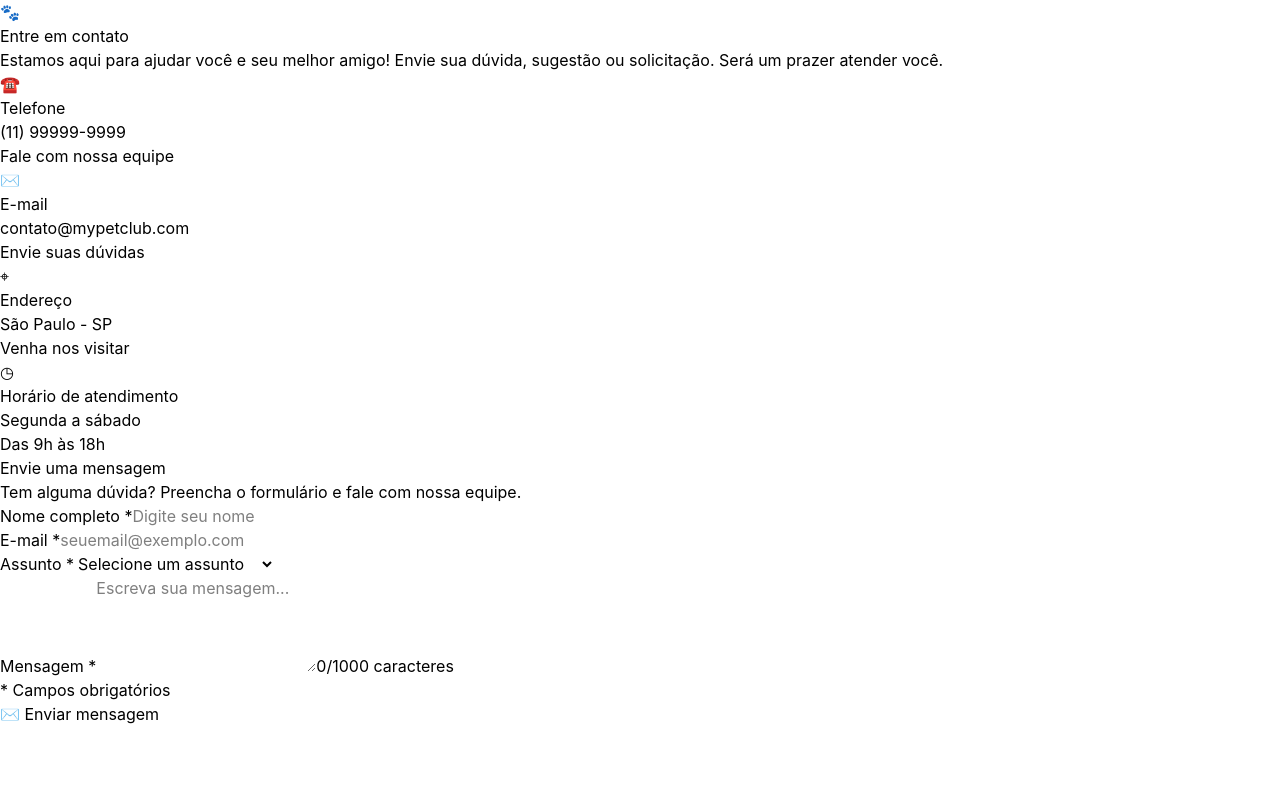
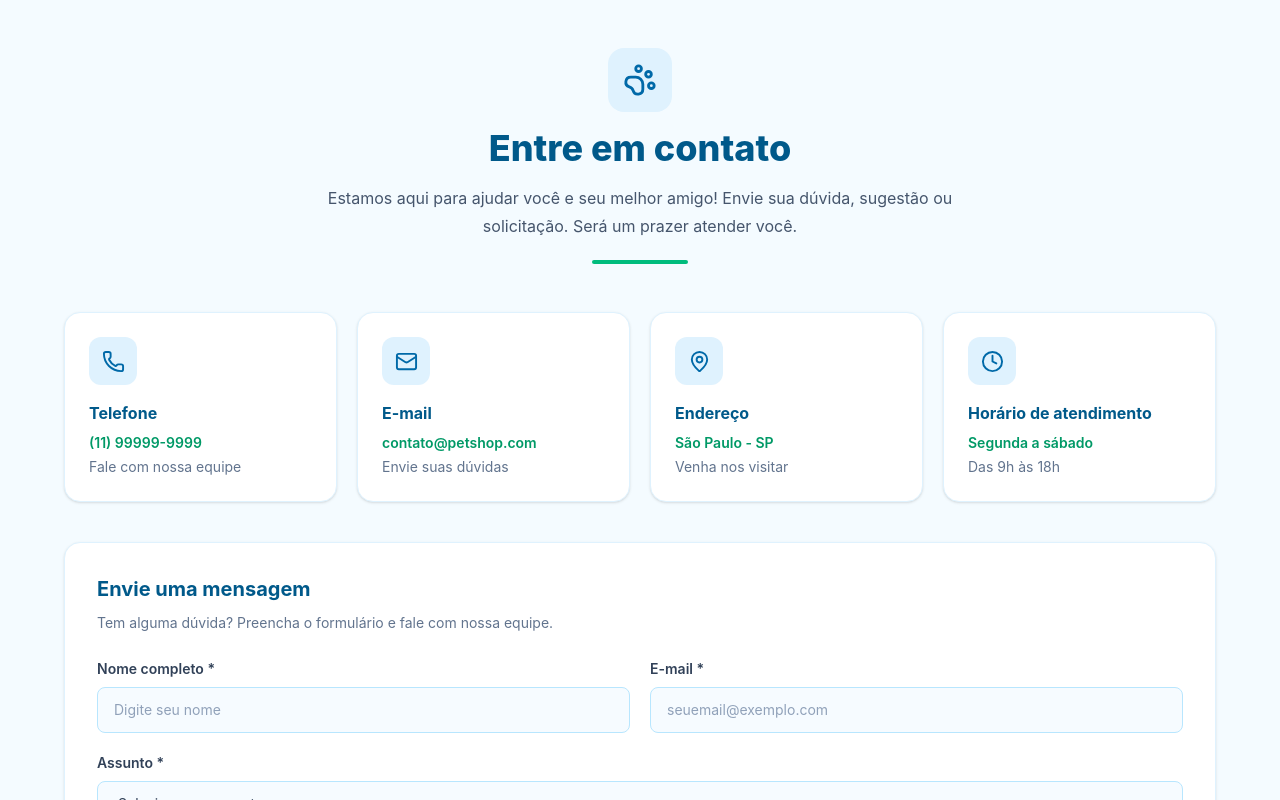
Before and after one commit to CHP-Front-End/CHP-II, a React (Vite) app: page /contato in a window 1280 px wide. Shown: the top 800 px of the page. Built offline with nearby package versions, Linux system fonts and the light colour scheme.

Commit message:
style: Inserindo a estilização da página contato

```diff
--- a/src/pages/Contato.jsx
+++ b/src/pages/Contato.jsx
@@ -1,5 +1,20 @@
+
+
+
+
+
+
 
 import { useState } from "react";
+import {
+    PawPrint,
+    Phone,
+    Mail,
+    MapPin,
+    Clock,
+    Send,
+} from "lucide-react";
+
 export default function Contato() {
     const [formulario, setFormulario] = useState({
         nome: "",
@@ -12,30 +27,33 @@ export default function Contato() {
 
     const informacoes = [
         {
-            icone: "☎",
+            icone: Phone,
             titulo: "Telefone",
             descricao: "(11) 99999-9999",
             detalhe: "Fale com nossa equipe",
         },
         {
-            icone: "✉",
+            icone: Mail,
             titulo: "E-mail",
-            descricao: "contato@mypetclub.com",
+            descricao: "contato@petshop.com",
             detalhe: "Envie suas dúvidas",
         },
         {
-            icone: "⌖",
+            icone: MapPin,
             titulo: "Endereço",
             descricao: "São Paulo - SP",
             detalhe: "Venha nos visitar",
         },
         {
-            icone: "◷",
+            icone: Clock,
             titulo: "Horário de atendimento",
             descricao: "Segunda a sábado",
             detalhe: "Das 9h às 18h",
         },
     ];
+
+    const estiloInput =
+        "w-full rounded-lg border border-sky-200 bg-sky-50/60 px-4 py-3 text-sm text-slate-700 outline-none transition placeholder:text-slate-400 focus:border-emerald-500 focus:bg-white focus:ring-2 focus:ring-emerald-100";
 
     function handleChange(event) {
         const { name, value } = event.target;
@@ -50,6 +68,7 @@ export default function Contato() {
 
     function handleSubmit(event) {
         event.preventDefault();
+
         setEnviado(true);
 
         setFormulario({
@@ -61,59 +80,88 @@ export default function Contato() {
     }
 
     return (
-        <main className="contato">
-            <div className="contato-container">
-                <header className="contato-header">
-                    <div className="contato-pata">🐾</div>
+        <main className="min-h-screen bg-sky-50/70 px-4 py-12 sm:px-6 lg:px-8">
+            <div className="mx-auto max-w-6xl">
+                {/* Cabeçalho */}
+                <header className="mb-12 text-center">
+                    <div className="mx-auto mb-4 flex h-16 w-16 items-center justify-center rounded-2xl bg-sky-100 text-sky-700">
+                        <PawPrint size={34} />
+                    </div>
 
-                    <h1>Entre em contato</h1>
+                    <h1 className="text-3xl font-extrabold text-sky-800 sm:text-4xl">
+                        Entre em contato
+                    </h1>
 
-                    <p>
+                    <p className="mx-auto mt-4 max-w-2xl text-base leading-7 text-slate-600">
                         Estamos aqui para ajudar você e seu melhor amigo!
-                        Envie sua dúvida, sugestão ou solicitação. Será um
-                        prazer atender você.
+                        Envie sua dúvida, sugestão ou solicitação. Será um prazer
+                        atender você.
                     </p>
 
-                    <div className="contato-detalhe" />
+                    <div className="mx-auto mt-5 h-1 w-24 rounded-full bg-emerald-500" />
                 </header>
 
-                <section className="contato-informacoes">
-                    {informacoes.map((item) => (
-                        <article className="contato-card" key={item.titulo}>
-                            <div className="contato-icone">{item.icone}</div>
+                {/* Informações de contato */}
+                <section className="mb-10 grid grid-cols-1 gap-5 sm:grid-cols-2 lg:grid-cols-4">
+                    {informacoes.map((item) => {
+                        const Icone = item.icone;
 
-                            <h2>{item.titulo}</h2>
+                        return (
+                            <article
+                                key={item.titulo}
+                                className="rounded-2xl border border-sky-100 bg-white p-6 shadow-sm transition hover:-translate-y-1 hover:border-emerald-200 hover:shadow-md"
+                            >
+                                <div className="mb-4 flex h-12 w-12 items-center justify-center rounded-xl bg-sky-100 text-sky-700">
+                                    <Icone size={23} />
+                                </div>
 
-                            <p className="contato-descricao">
+                                <h2 className="font-bold text-sky-800">
+                                    {item.titulo}
+                                </h2>
+
+                                <p className="mt-2 text-sm font-semibold text-emerald-600 break-all">
                                     {item.descricao}
                                 </p>
 
-                            <p className="contato-detalhe-texto">
+                                <p className="mt-1 text-sm text-slate-500">
                                     {item.detalhe}
                                 </p>
                             </article>
-                    ))}
+                        );
+                    })}
                 </section>
 
-                <section className="contato-formulario">
-                    <h2>Envie uma mensagem</h2>
+                {/* Formulário */}
+                <section className="rounded-2xl border border-sky-100 bg-white p-6 shadow-sm sm:p-8">
+                    <div className="mb-6">
+                        <h2 className="text-xl font-bold text-sky-800">
+                            Envie uma mensagem
+                        </h2>
 
-                    <p className="contato-subtitulo">
-                        Tem alguma dúvida? Preencha o formulário e fale com
-                        nossa equipe.
+                        <p className="mt-2 text-sm leading-6 text-slate-500">
+                            Tem alguma dúvida? Preencha o formulário e fale com nossa equipe.
                         </p>
+                    </div>
 
                     {enviado && (
-                        <div className="contato-sucesso" role="status">
-                            Formulário preenchido com sucesso! Sua mensagem
-                            ainda não foi enviada para a loja.
+                        <div
+                            role="status"
+                            className="mb-5 rounded-xl border border-emerald-200 bg-emerald-50 p-3 text-sm text-emerald-800"
+                        >
+                            Formulário preenchido com sucesso! A mensagem ainda não foi
+                            enviada para a loja.
                         </div>
                     )}
 
-                    <form onSubmit={handleSubmit}>
-                        <div className="contato-campos">
-                            <div className="contato-campo">
-                                <label htmlFor="nome">Nome completo *</label>
+                    <form onSubmit={handleSubmit} className="space-y-5">
+                        <div className="grid grid-cols-1 gap-5 sm:grid-cols-2">
+                            <div>
+                                <label
+                                    htmlFor="nome"
+                                    className="mb-2 block text-sm font-semibold text-slate-700"
+                                >
+                                    Nome completo *
+                                </label>
 
                                 <input
                                     id="nome"
@@ -123,12 +171,18 @@ export default function Contato() {
                                     onChange={handleChange}
                                     placeholder="Digite seu nome"
                                     autoComplete="name"
+                                    className={estiloInput}
                                     required
                                 />
                             </div>
 
-                            <div className="contato-campo">
-                                <label htmlFor="email">E-mail *</label>
+                            <div>
+                                <label
+                                    htmlFor="email"
+                                    className="mb-2 block text-sm font-semibold text-slate-700"
+                                >
+                                    E-mail *
+                                </label>
 
                                 <input
                                     id="email"
@@ -138,19 +192,26 @@ export default function Contato() {
                                     onChange={handleChange}
                                     placeholder="seuemail@exemplo.com"
                                     autoComplete="email"
+                                    className={estiloInput}
                                     required
                                 />
                             </div>
                         </div>
 
-                        <div className="contato-campo">
-                            <label htmlFor="assunto">Assunto *</label>
+                        <div>
+                            <label
+                                htmlFor="assunto"
+                                className="mb-2 block text-sm font-semibold text-slate-700"
+                            >
+                                Assunto *
+                            </label>
 
                             <select
                                 id="assunto"
                                 name="assunto"
                                 value={formulario.assunto}
                                 onChange={handleChange}
+                                className={`${estiloInput} cursor - pointer`}
                                 required
                             >
                                 <option value="">Selecione um assunto</option>
@@ -162,8 +223,13 @@ export default function Contato() {
                             </select>
                         </div>
 
-                        <div className="contato-campo">
-                            <label htmlFor="mensagem">Mensagem *</label>
+                        <div>
+                            <label
+                                htmlFor="mensagem"
+                                className="mb-2 block text-sm font-semibold text-slate-700"
+                            >
+                                Mensagem *
+                            </label>
 
                             <textarea
                                 id="mensagem"
@@ -171,27 +237,33 @@ export default function Contato() {
                                 value={formulario.mensagem}
                                 onChange={handleChange}
                                 placeholder="Escreva sua mensagem..."
-                                rows="4"
-                                maxLength="1000"
+                                rows={4}
+                                maxLength={1000}
+                                className={`${estiloInput} resize - y`}
                                 required
                             />
 
-                            <span className="contato-contador">
+                            <p className="mt-1 text-right text-xs text-slate-400">
                                 {formulario.mensagem.length}/1000 caracteres
-                            </span>
+                            </p>
                         </div>
 
-                        <p className="contato-obrigatorio">
+                        <p className="text-xs text-slate-400">
                             * Campos obrigatórios
                         </p>
 
-                        <button type="submit" className="contato-botao">
-                            ✉ Enviar mensagem
+                        <button
+                            type="submit"
+                            className="flex w-full items-center justify-center gap-2 rounded-full bg-emerald-500 px-6 py-3 font-semibold text-white shadow-sm transition hover:bg-emerald-600 focus:outline-none focus:ring-2 focus:ring-emerald-400 focus:ring-offset-2 sm:w-auto sm:min-w-48"
+                        >
+                            <Send size={17} />
+                            Enviar mensagem
                         </button>
                     </form>
                 </section>
 
-                <div className="contato-rodape" />
+                {/* Detalhe decorativo no rodapé */}
+                <div className="mt-10 h-1 w-full rounded-full bg-sky-200" />
             </div>
         </main>
     );
```
Lines whose indentation alone changed are shown as unchanged.
